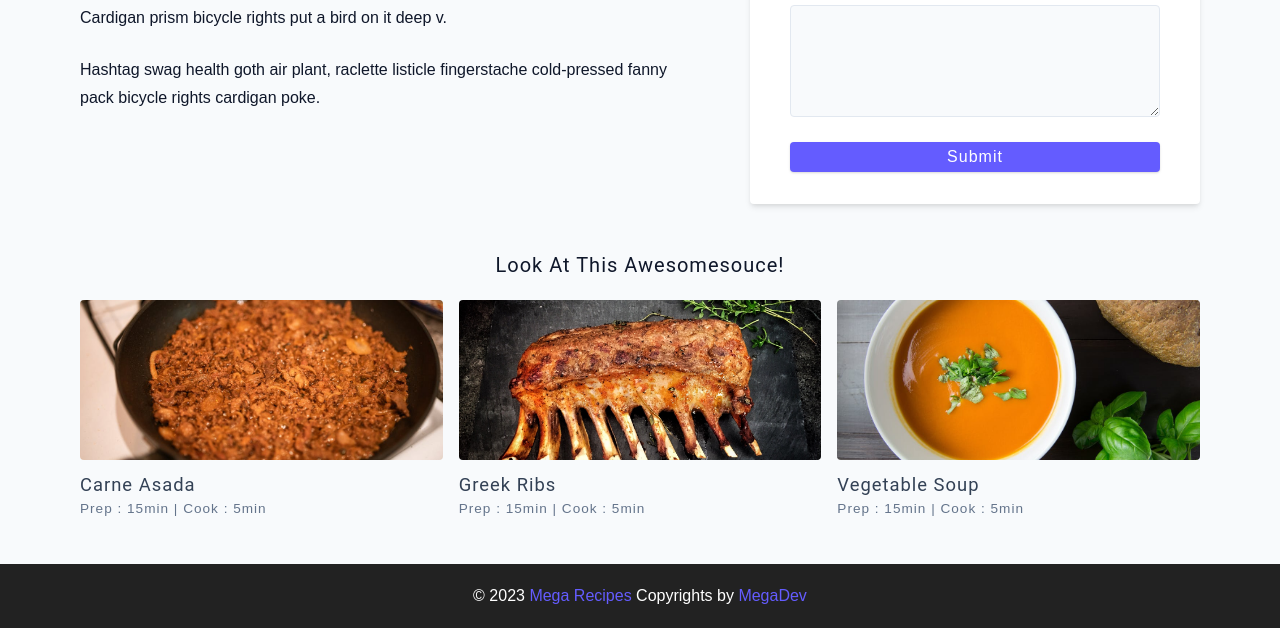
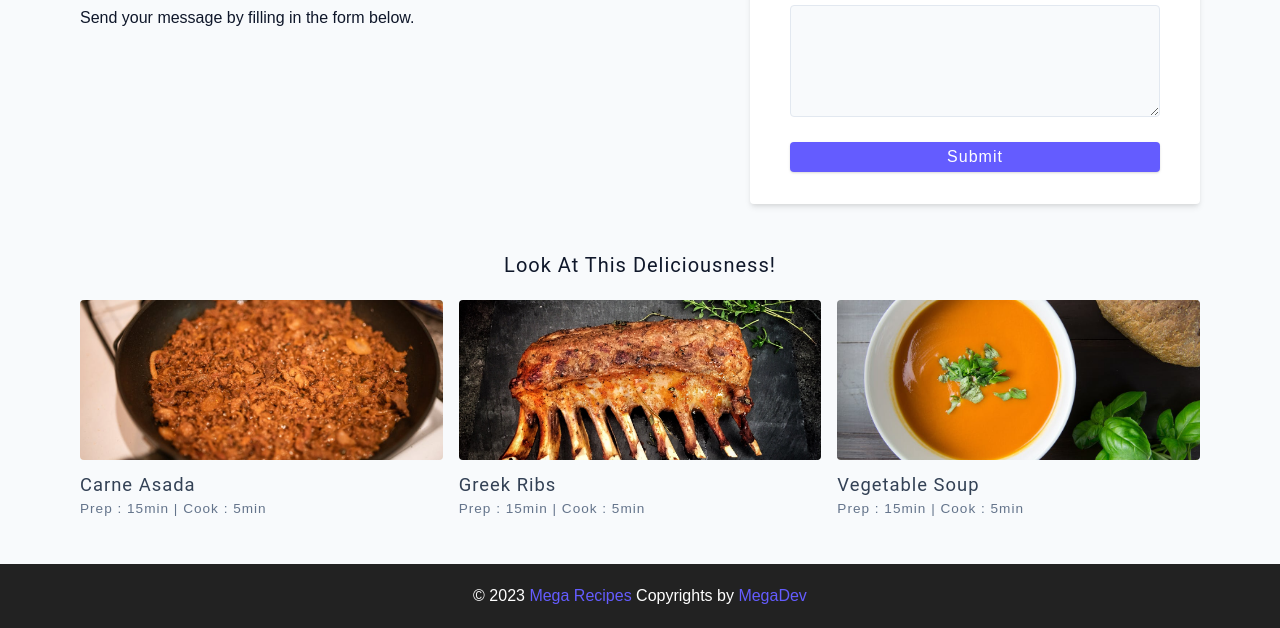
Before and after one commit to Jonathan-W08/MegaRecipe, a plain HTML site: page megarecipe/contact.html in a window 1280 px wide. Shown: the part 335-963 px from the top of the page. Drawn offline with Linux system fonts and the light colour scheme.

Commit message:
Update contact.html

```diff
--- a/megarecipe/contact.html
+++ b/megarecipe/contact.html
@@ -55,14 +55,9 @@
           <article class="contact-info">
             <h3>Want To Get In Touch?</h3>
             <p>
-              Four dollar toast biodiesel plaid salvia actually pickled banjo
-              bespoke mlkshk intelligentsia edison bulb synth.
+              Send your message by filling in the form below.
             </p>
-            <p>Cardigan prism bicycle rights put a bird on it deep v.</p>
-            <p>
-              Hashtag swag health goth air plant, raclette listicle fingerstache
-              cold-pressed fanny pack bicycle rights cardigan poke.
-            </p>
+
           </article>
           <article>
             <form class="form contact-form">
@@ -89,7 +84,7 @@
 
 
        <section class="featured-recipes">
-        <h5 class="featured-title">Look At This Awesomesouce!</h5>
+        <h5 class="featured-title">Look At This Deliciousness!</h5>
         <div class="recipes-list">
 
 
```
